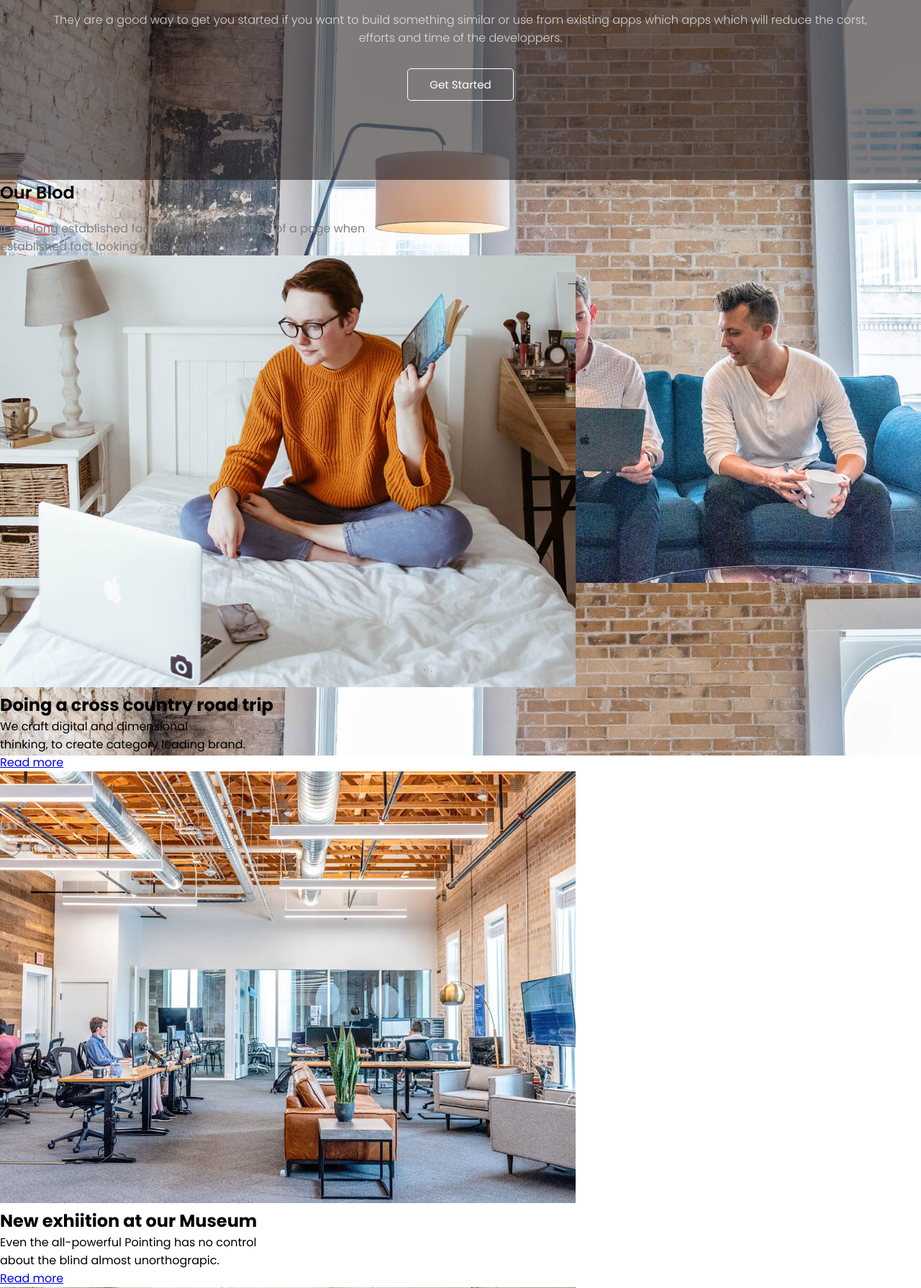
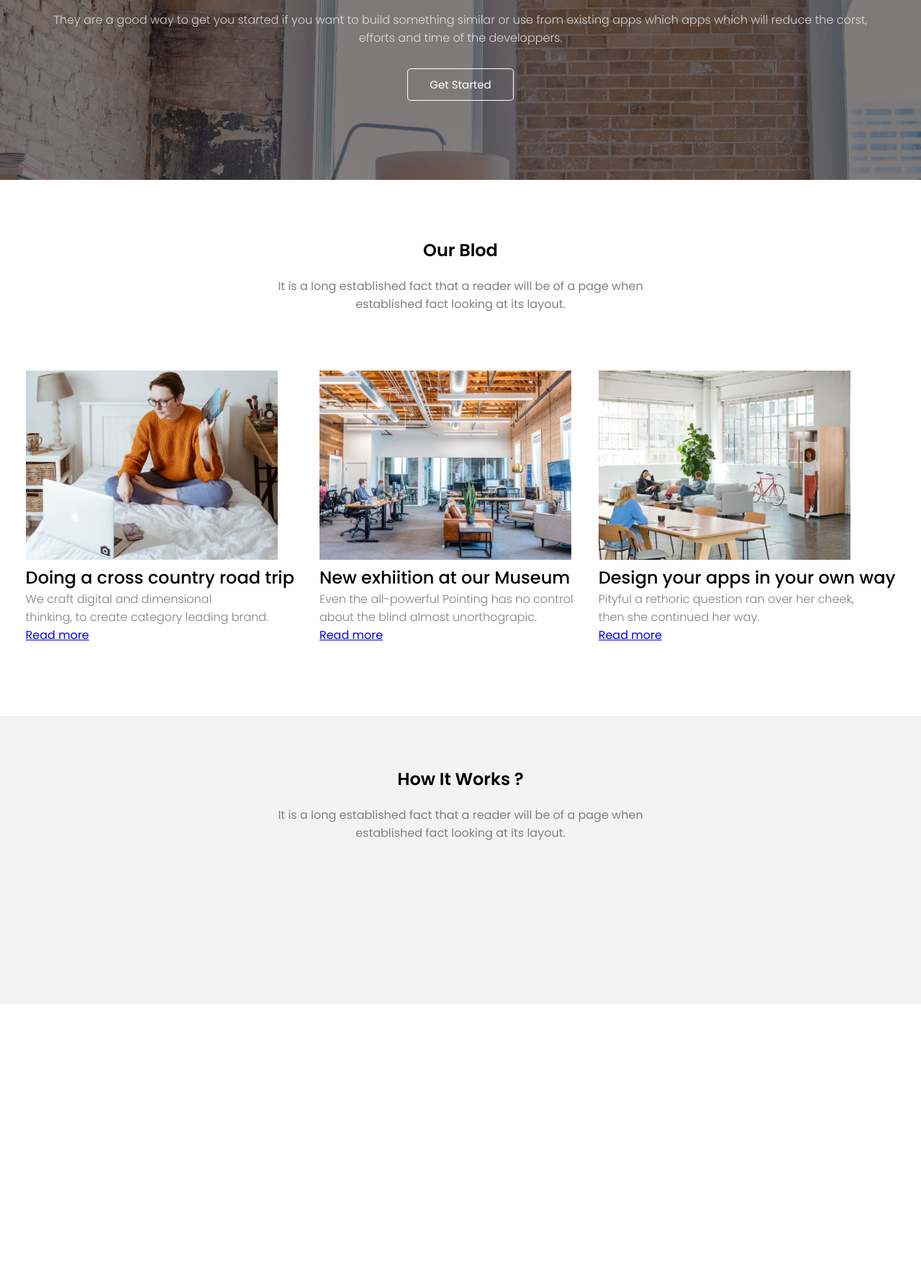
Before and after one commit to fredericbranca/LandingPage, a PHP site: page / in a window 1280 px wide. Shown: the part 2918-4708 px from the top of the page at 72% size. After the commit the page ends 4086 px from the top, so only its background shows below. Run offline with PHP 8.4, Linux system fonts and the light colour scheme; some libraries are stand-ins or nearby versions.

Commit message:
section blog, text + card position

```diff
--- a/style.css
+++ b/style.css
@@ -388,8 +388,30 @@ nav ul li a {
 
 /* Blog dans parallax*/
 
+.section-blog {
+    min-height: 100vh;
+    background-color: white;
+    text-align: center;
+    align-items: center;
+    justify-content: center;
+}
+
+.cardblog-container {
+    display: flex;
+    flex-wrap: wrap;
+    text-align: left;
+    align-items: center;
+    justify-content: center;
+    gap: 35px;
+    margin-top: 80px;
+}
+
+.cardblog-container img {
+    width: 350px;
+}
 
 .blog-text h1 {
+    padding-top: 80px;
     font-weight: 600;
     margin-bottom: 20px;
 }
@@ -398,3 +420,11 @@ nav ul li a {
     font-weight: 400;
     color: grey
 }
+
+.cardblog-text h1 {
+    font-weight: 500;
+}
+.cardblog-text p {
+    font-weight: 300;
+    color: grey;
+}
```
